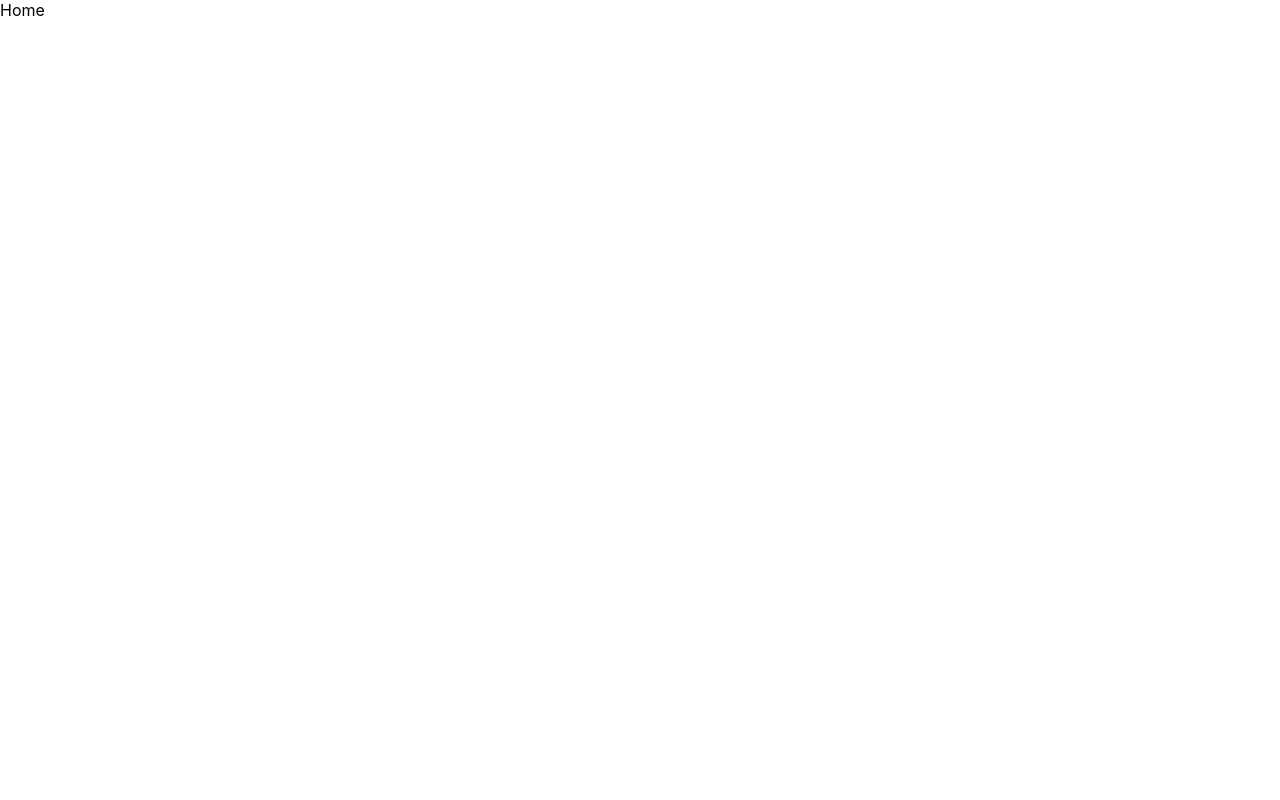
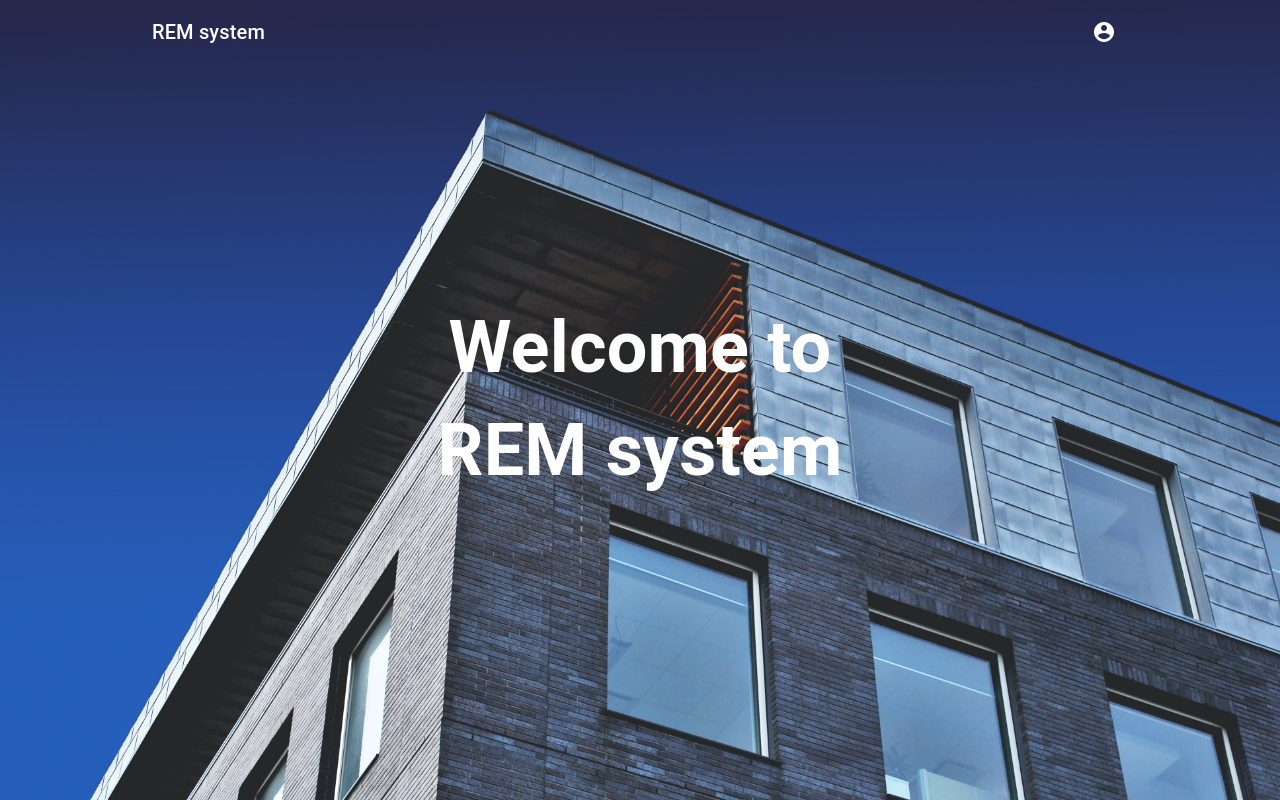
Before and after one commit to kislaykk/RemsReactWebApp, a React (Create React App) app: page / in a window 1280 px wide. Built offline with nearby package versions, Linux system fonts and the light colour scheme.

Commit message:
landing home page added

```diff
--- /dev/null
+++ b/src/components/AddProperty.jsx
@@ -0,0 +1,46 @@
+import {
+  Button, Grid, TextField, Typography,
+} from '@material-ui/core';
+import React from 'react';
+import HomeWorkIcon from '@material-ui/icons/HomeWork';
+import ContainerComponentCredential from './ContainerComponentCredential';
+
+const AddProperty = () => (
+
+  <ContainerComponentCredential>
+    <div>
+      <HomeWorkIcon color="primary" style={{ background: 'white', fontSize: 50 }} />
+    </div>
+    <Typography variant="h6">
+      Add Property
+    </Typography>
+    <form>
+      <Grid container spacing={2}>
+        <Grid item xs={12}>
+          <TextField fullWidth label="Property Name" variant="outlined" type="text" required />
+        </Grid>
+        <Grid item xs={12}>
+          <TextField fullWidth label="street" variant="outlined" type="text" required />
+        </Grid>
+        <Grid item xs={12}>
+          <TextField fullWidth label="locality" variant="outlined" type="text" required />
+        </Grid>
+        <Grid item xs={12}>
+          <TextField fullWidth label="city" variant="outlined" type="text" required />
+        </Grid>
+        <Grid item xs={12} sm={6}>
+          <TextField fullWidth label="state" variant="outlined" type="text" required />
+        </Grid>
+        <Grid item xs={12} sm={6}>
+          <TextField fullWidth label="pin" variant="outlined" type="text" required />
+        </Grid>
+        <Grid item xs={12} align="center">
+          <Button type="submit" color="primary" variant="contained">Add Home</Button>
+        </Grid>
+      </Grid>
+    </form>
+
+  </ContainerComponentCredential>
+);
+
+export default AddProperty;
--- /dev/null
+++ b/src/components/CustomiedAppBar.jsx
@@ -0,0 +1,93 @@
+import React from 'react';
+import { makeStyles } from '@material-ui/core/styles';
+import AppBar from '@material-ui/core/AppBar';
+import Toolbar from '@material-ui/core/Toolbar';
+import Typography from '@material-ui/core/Typography';
+import { Link } from 'react-router-dom';
+import IconButton from '@material-ui/core/IconButton';
+import AccountCircle from '@material-ui/icons/AccountCircle';
+import MenuItem from '@material-ui/core/MenuItem';
+import Menu from '@material-ui/core/Menu';
+
+const useStyles = makeStyles((theme) => ({
+  root: {
+    flexGrow: 1,
+    display: 'flex',
+    justifyContent: 'center',
+    alignItems: 'center',
+    height: '100vh',
+  },
+  menuButton: {
+    marginRight: theme.spacing(2),
+  },
+  title: {
+    flexGrow: 1,
+  },
+  appBar: {
+    background: 'none',
+  },
+  appbarWrapper: {
+    width: '80%',
+    margin: '0 auto',
+  },
+  container: {
+    textAlign: 'center',
+  },
+  htitle: {
+    color: '#fff',
+    fontSize: '4.5rem',
+  },
+}));
+
+export default function ButtonAppBar() {
+  const classes = useStyles();
+  const [anchorEl, setAnchorEl] = React.useState(null);
+  const open = Boolean(anchorEl);
+  const handleMenu = (event) => {
+    setAnchorEl(event.currentTarget);
+  };
+  const handleClose = () => {
+    setAnchorEl(null);
+  };
+  return (
+    <div className={classes.root}>
+      <AppBar className={classes.appBar} elevation={0}>
+        <Toolbar className={classes.appbarWrapper}>
+          <Typography variant="h6" className={classes.title}>
+            REM system
+          </Typography>
+          <IconButton color="inherit" onClick={handleMenu}>
+            <AccountCircle />
+          </IconButton>
+          <Menu
+            id="menu-appbar"
+            anchorEl={anchorEl}
+            anchorOrigin={{
+              vertical: 'top',
+              horizontal: 'right',
+            }}
+            keepMounted
+            transformOrigin={{
+              vertical: 'top',
+              horizontal: 'right',
+            }}
+            open={open}
+            onClose={handleClose}
+          >
+            <MenuItem><Link to="/register" style={{ textDecoration: 'none' }}>Register</Link></MenuItem>
+            <MenuItem><Link to="/signIn" style={{ textDecoration: 'none' }}>Sign In</Link></MenuItem>
+          </Menu>
+        </Toolbar>
+      </AppBar>
+      <div className={classes.container}>
+        <h1 className={classes.htitle}>
+          Welcome to
+          <br />
+          {' '}
+          REM system
+        </h1>
+      </div>
+
+    </div>
+  );
+}
--- a/src/components/Home.jsx
+++ b/src/components/Home.jsx
@@ -1,9 +1,25 @@
+/* eslint-disable no-unused-vars */
 import React from 'react';
+import { CssBaseline, makeStyles } from '@material-ui/core';
+import CustomAppBar from './CustomiedAppBar';
 
-const Home = () => (
-  <div>
-    Home
-  </div>
-);
+const useStyles = makeStyles((theme) => ({
+  root: {
+    minHeight: '100vh',
+    backgroundImage: `url(${process.env.PUBLIC_URL}/assets/mainImage.jpg)`,
+    backgroundRepeat: 'no-repeat',
+    backgroundSize: 'cover',
+  },
+}));
+
+const Home = () => {
+  const classes = useStyles();
+  return (
+    <div className={classes.root}>
+      <CssBaseline />
+      <CustomAppBar />
+    </div>
+  );
+};
 
 export default Home;
--- a/src/components/MainRouter.jsx
+++ b/src/components/MainRouter.jsx
@@ -6,6 +6,7 @@ import {
 import Home from './Home';
 import Register from './Register';
 import SignIn from './SignIn';
+import AddProperty from './AddProperty';
 
 const MainRouter = () => (
   <Router>
@@ -19,6 +20,9 @@ const MainRouter = () => (
       <Route path="/signIn">
         <SignIn />
       </Route>
+      <Route path="/property/add">
+        <AddProperty />
+      </Route>
     </Switch>
   </Router>
 );
```
Also changed, not shown: public/assets/mainImage.jpg (added).
